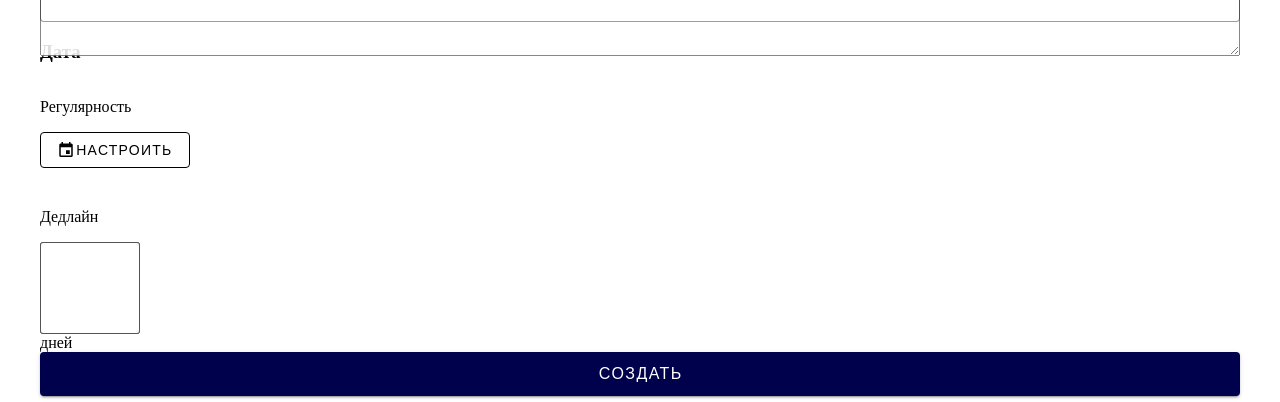
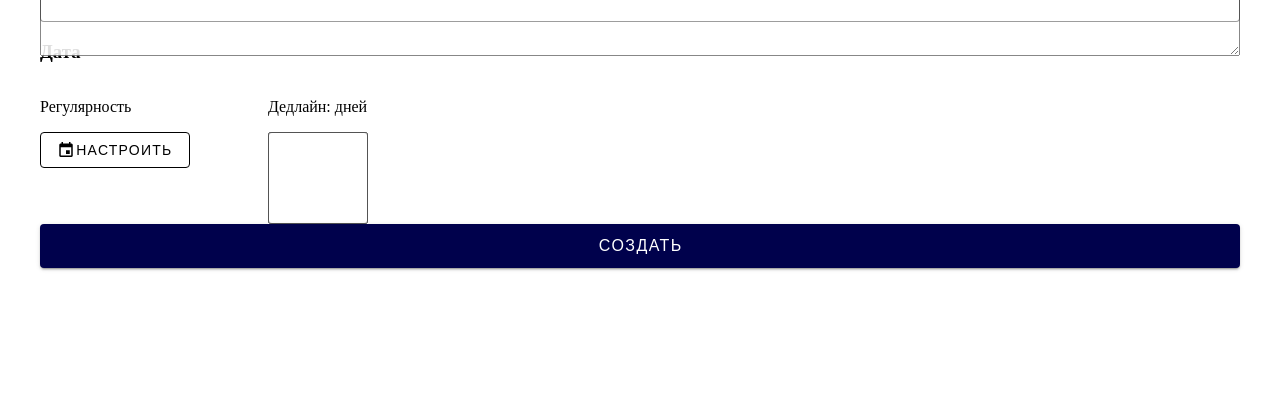
Before and after one commit to Dmatrushka19/HR-bot-ui, a Vue app: page /poll/creation in a window 1280 px wide. Shown: the part 934-1336 px from the top of the page. After the commit the page ends 1256 px from the top, so only its background shows below. Built offline with nearby package versions, Linux system fonts and the light colour scheme.

Commit message:
изменил нижнее оформление выбора дедлайна

```diff
--- a/src/pages/PollCreationPage.vue
+++ b/src/pages/PollCreationPage.vue
@@ -73,9 +73,9 @@ import { router } from '@/router';
 
         <v-row class="mb-6" no-gutters>
             <v-col>
-                <h3 class="text-h6 mb-4">Дата</h3> <!-- Увеличенный отступ снизу -->
+                <h3 class="text-h6 mb-4">Дата</h3>
                 <v-row>
-                    <v-col cols="6">
+                    <v-col cols="2">
                         <p class="text-caption text-grey">Регулярность</p>
                         <v-btn variant="outlined">
                             <v-icon left>mdi-calendar</v-icon>
@@ -84,11 +84,10 @@ import { router } from '@/router';
                     </v-col>
 
                     <v-col cols="6">
-                        <p class="text-caption text-grey">Дедлайн</p>
-                        <div class="d-flex align-center">
+                        <p class="text-caption text-grey">Дедлайн: дней</p>
+                        <div class="d-flex align-right">
                             <v-text-field variant="outlined" class="mr-2" style="max-width: 100px"
                                 hide-details></v-text-field>
-                            <span class="text-caption">дней</span>
                         </div>
                     </v-col>
                 </v-row>
```
